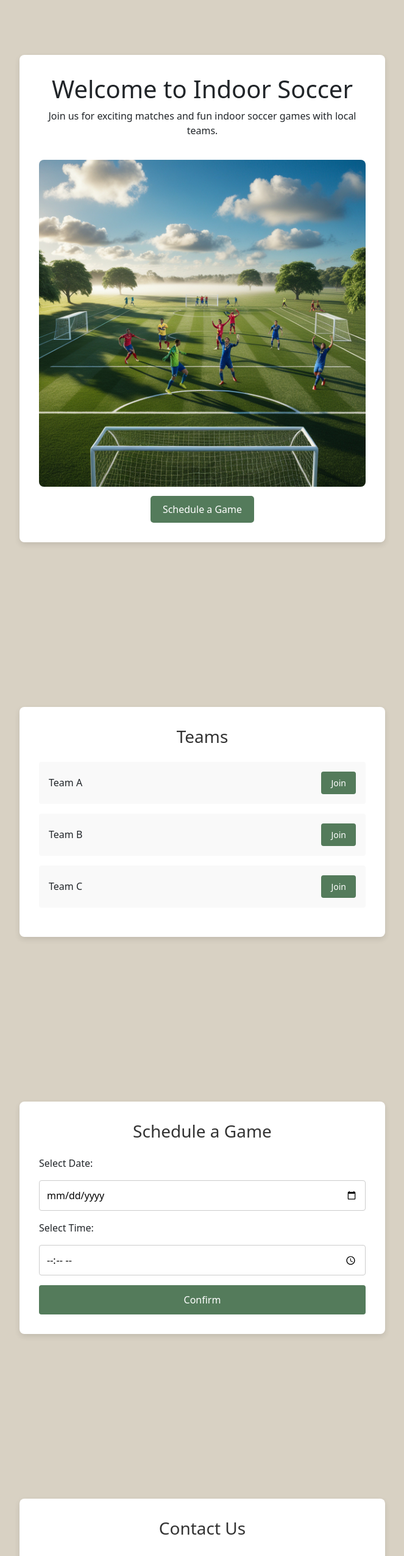
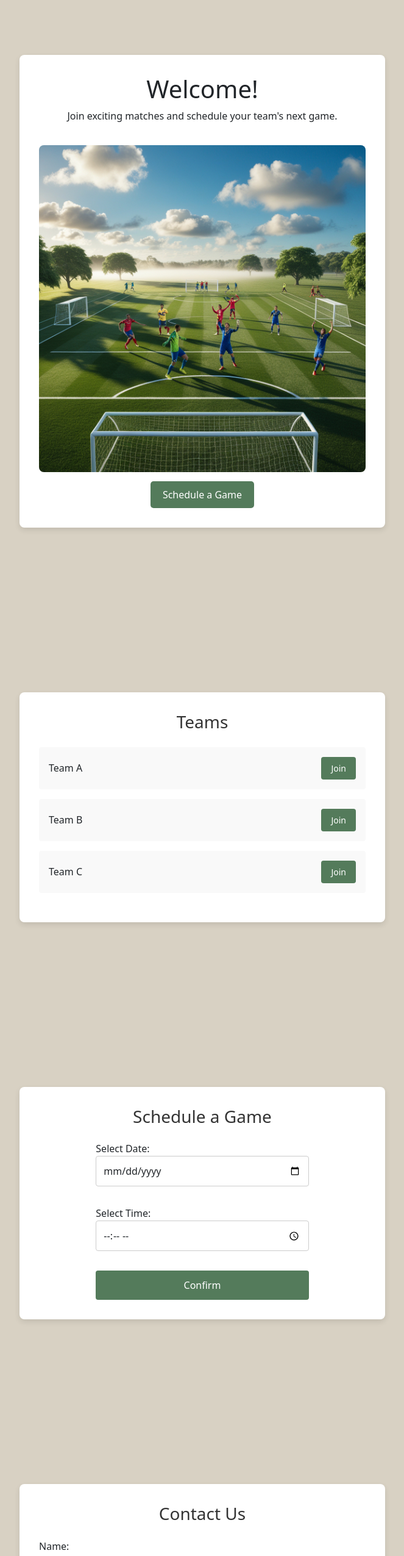
Before and after one commit to Venc-alt/indoor-soccer-app, a React (Create React App) app: page / in a window 1280 px wide. Shown: the part 80-2631 px from the top of the page at 61% size, without its empty margins (308-971 px from the left). Built offline with nearby package versions, Linux system fonts and the light colour scheme.

Commit message:
Update Contact.js and contact.css to align with design pattern

```diff
--- a/src/pages/Contact.js
+++ b/src/pages/Contact.js
@@ -2,16 +2,14 @@ import React, { useState } from 'react';
 import '../styles/contact.css';
 
 const Contact = () => {
-  const [formData, setFormData] = useState({ name: '', email: '', message: '' });
-
-  const handleChange = (e) => {
-    setFormData({ ...formData, [e.target.name]: e.target.value });
-  };
+  const [name, setName] = useState('');
+  const [email, setEmail] = useState('');
+  const [message, setMessage] = useState('');
 
   const handleSubmit = (e) => {
     e.preventDefault();
-    console.log('Form submitted:', formData);
-    // Implement form submission (EmailJS or API integration)
+    console.log('Message submitted:', { name, email, message });
+    // Handle form submission logic here (e.g., sending data to backend)
   };
 
   return (
@@ -22,9 +20,8 @@ const Contact = () => {
         <input
           type="text"
           id="name"
-          name="name"
-          value={formData.name}
-          onChange={handleChange}
+          value={name}
+          onChange={(e) => setName(e.target.value)}
           required
         />
 
@@ -32,23 +29,20 @@ const Contact = () => {
         <input
           type="email"
           id="email"
-          name="email"
-          value={formData.email}
-          onChange={handleChange}
+          value={email}
+          onChange={(e) => setEmail(e.target.value)}
           required
         />
 
         <label htmlFor="message">Message:</label>
         <textarea
           id="message"
-          name="message"
-          value={formData.message}
-          onChange={handleChange}
-          rows="5"
+          value={message}
+          onChange={(e) => setMessage(e.target.value)}
           required
         />
 
-        <button type="submit" className="btn-submit">Send Message</button>
+        <button type="submit" className="btn-contact">Send</button>
       </form>
     </div>
   );
--- a/src/pages/Home.js
+++ b/src/pages/Home.js
@@ -1,22 +1,3 @@
-// import React from 'react';
-// import '../styles/home.css';
-// import heroImage from '../images/Leonardo.jpg'; // Replace with your image
-
-// const Home = () => {
-//   return (
-//     <div className="home-container">
-//       <div className="home-content">
-//         <h1>Welcome!</h1>
-//         <p>Enjoy exciting games and schedule your team’s next match.</p>
-//         <img src={heroImage} alt="Indoor Soccer" style={{ width: '100%', borderRadius: '8px', marginBottom: '2rem' }} />
-//         <button className="cta-btn">Schedule a Game</button>
-//       </div>
-//     </div>
-//   );
-// };
-
-// export default Home;
-
 
 import React from 'react';
 import soccerImage from '../images/Leonardo.jpg';
@@ -25,8 +6,8 @@ import '../styles/home.css';
 const Home = () => {
   return (
     <div className="home-container"> {/* Centered and consistent width */}
-      <h1>Welcome to Indoor Soccer</h1>
-      <p>Join us for exciting matches and fun indoor soccer games with local teams.</p>
+      <h1>Welcome!</h1>
+      <p>Join exciting matches and schedule your team's next game.</p>
       <img src={soccerImage} alt="Indoor Soccer" className="img-fluid" /> {/* Responsive image */}
       <button className="cta-btn">Schedule a Game</button>
     </div>
--- a/src/pages/Schedule.js
+++ b/src/pages/Schedule.js
@@ -8,33 +8,42 @@ const Schedule = () => {
   const handleSubmit = (e) => {
     e.preventDefault();
     console.log('Game scheduled for:', date, time);
-    // Handle game scheduling logic here
   };
 
   return (
-    <div className="schedule-container">
+    <div className="schedule-container"> {/* Bootstrap container */}
+      <div className="row justify-content-center"> {/* Center content */}
+        <div className="col-md-8"> {/* Center the form with a max width */}
           <h2>Schedule a Game</h2>
           <form className="schedule-form" onSubmit={handleSubmit}>
+            <div className="form-group">
               <label htmlFor="date">Select Date:</label>
               <input
                 type="date"
                 id="date"
                 value={date}
+                className="form-control"
                 onChange={(e) => setDate(e.target.value)}
                 required
               />
+            </div>
 
+            <div className="form-group">
               <label htmlFor="time">Select Time:</label>
               <input
                 type="time"
                 id="time"
                 value={time}
+                className="form-control"
                 onChange={(e) => setTime(e.target.value)}
                 required
               />
+            </div>
 
-        <button type="submit" className="btn-schedule">Confirm</button>
+            <button type="submit" className="btn-primary btn-schedule">Confirm</button>
           </form>
+        </div>
+      </div>
     </div>
   );
 };
--- a/src/styles/contact.css
+++ b/src/styles/contact.css
@@ -1,31 +1,26 @@
-/* General form container */
+/* General container */
 .contact-container {
   max-width: 600px;
   margin: 0 auto;
   padding: 2rem;
+  background-color: #fff;
   border-radius: 8px;
-  box-shadow: 0px 4px 10px rgba(0, 0, 0, 0.1); /* Subtle shadow for elevation */
-  background-color: #fff;
+  box-shadow: 0px 4px 10px rgba(0, 0, 0, 0.1);
 }
 
 /* Typography */
 .contact-container h2 {
   text-align: center;
-  font-size: 28px; /* Slightly smaller than Home page header */
+  font-size: 28px;
   color: #333;
   margin-bottom: 1.5rem;
 }
 
-/* Form layout */
+/* Form styles */
 .contact-form {
   display: flex;
   flex-direction: column;
-  gap: 1rem; /* Space between form elements */
-}
-
-.contact-form label {
-  color: #555;
-  font-weight: 500;
+  gap: 1.5rem;
 }
 
 .contact-form input,
@@ -33,12 +28,17 @@
   padding: 0.75rem;
   border: 1px solid #ccc;
   border-radius: 4px;
+  font-size: 16px;
   width: 100%;
-  font-size: 16px;
 }
 
-/* Button styling similar to home page */
-.btn-submit {
+.contact-form textarea {
+  resize: vertical; /* Allow vertical resizing */
+  height: 150px; /* Set a default height */
+}
+
+/* Button styling */
+.btn-contact {
   padding: 0.75rem;
   background-color: #547B5B;
   color: white;
@@ -49,11 +49,9 @@
   transition: background-color 0.3s ease;
 }
 
-.btn-submit:hover {
+.btn-contact:hover {
   background-color: #8E8476;
 }
-
-/* Base styles are already applied above */
 
 /* Responsive adjustments */
 @media (max-width: 768px) {
@@ -66,7 +64,7 @@
     font-size: 14px;
   }
 
-  .btn-submit {
+  .btn-contact {
     font-size: 14px;
     padding: 0.5rem;
   }
@@ -77,7 +75,7 @@
     font-size: 22px;
   }
 
-  .btn-submit {
+  .btn-contact {
     width: 100%; /* Full-width button on smaller screens */
   }
 }
--- a/src/styles/schedule.css
+++ b/src/styles/schedule.css
@@ -4,10 +4,8 @@
   margin: 0 auto;
   padding: 2rem;
   background-color: #fff;
-
   border-radius: 8px;
   box-shadow: 0px 4px 10px rgba(0, 0, 0, 0.1);
-
 }
 
 /* Typography */
@@ -23,6 +21,10 @@
   display: flex;
   flex-direction: column;
   gap: 1rem;
+}
+
+.schedule-form .form-group {
+  margin-bottom: 1rem;
 }
 
 .schedule-form input,
@@ -50,17 +52,10 @@
   background-color: #8E8476;
 }
 
-/* Base styles are already applied above */
-
 /* Responsive adjustments */
 @media (max-width: 768px) {
   .schedule-container {
     padding: 1rem;
-  }
-
-  .schedule-form input,
-  .schedule-form select {
-    font-size: 14px;
   }
 
   .btn-schedule {
@@ -75,6 +70,6 @@
   }
 
   .btn-schedule {
-    width: 100%; /* Full-width button on smaller screens */
+    width: 100%;
   }
 }
```
Lines whose indentation alone changed are shown as unchanged.
